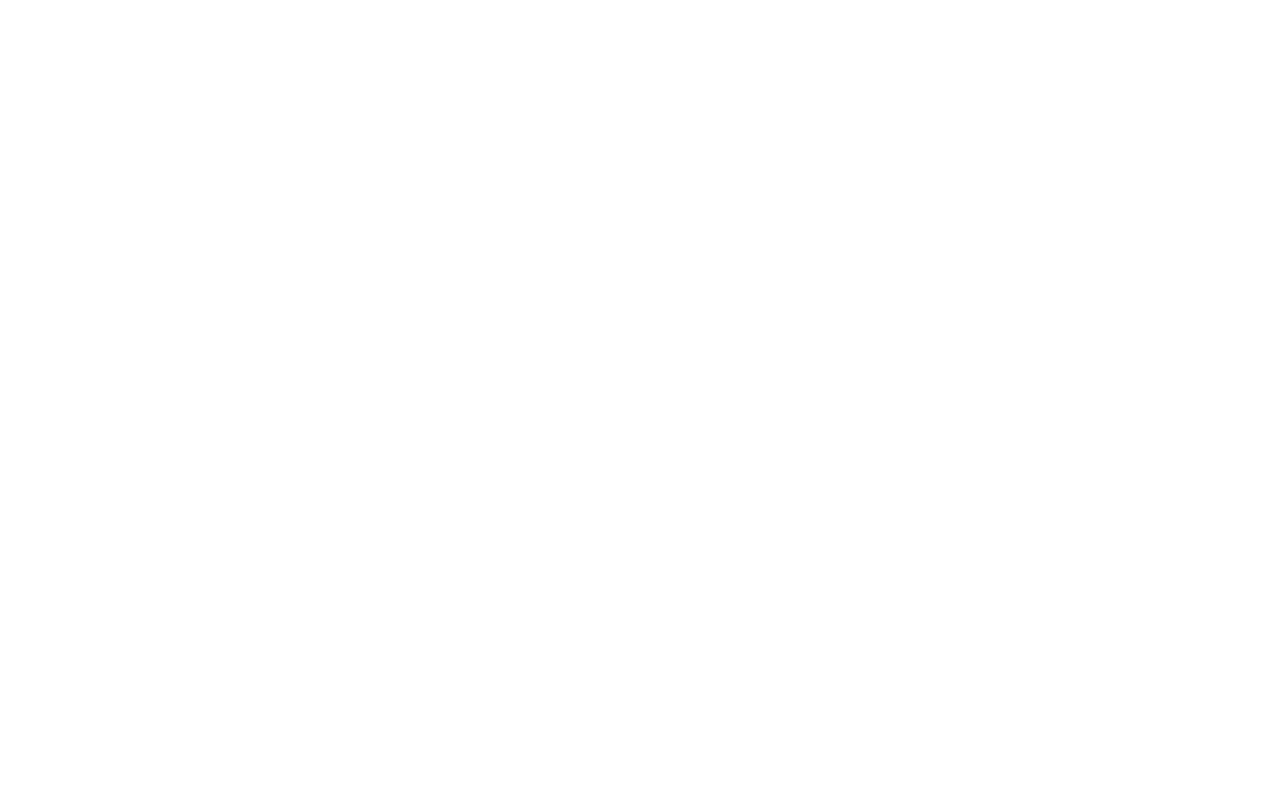
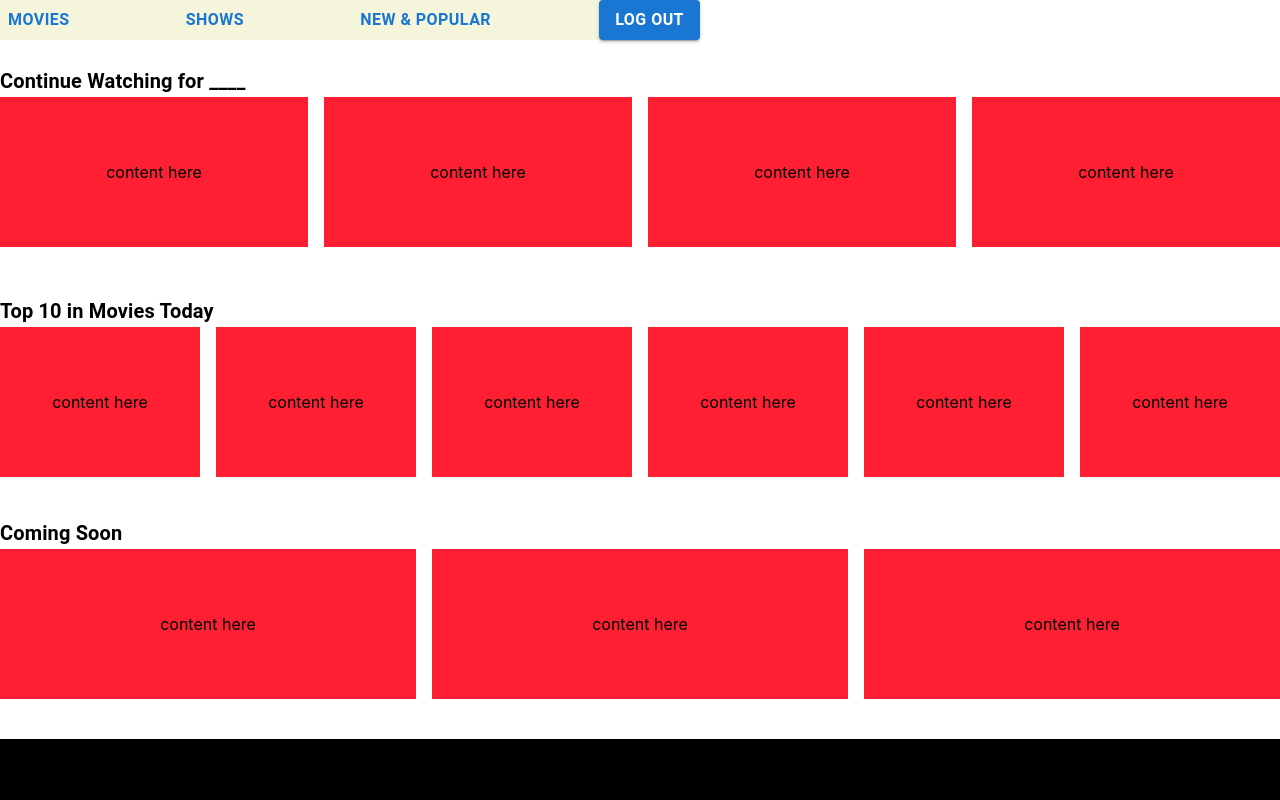
Before and after one commit to richardcolachagua/streaming-site, a React (Create React App) app: page /movies in a window 1280 px wide. Before the commit this address had no page. Shown: the top 800 px of the page. Built offline with nearby package versions, Linux system fonts and the light colour scheme.

Commit message:
"Movie & Show Continous CI/CD"

```diff
--- a/src/App.jsx
+++ b/src/App.jsx
@@ -7,6 +7,7 @@
 import Following from "./frontend/pages/FollowingPage";
 import CreatorDashboard from "./frontend/pages/CreatorDashboard";
 import TrendingPage from "./frontend/pages/TrendingPage";
+import Movies from "./frontend/pages/Movies";
 
 function App() {
   return (
@@ -16,6 +17,7 @@
         <Route path="/login" element={<Login />} />
         <Route path="/signup" element={<SignupPage />} />
         <Route path="/shows" element={<Shows />} />
+        <Route path="/movies" element={<Movies />} />
         <Route path="/following" element={<Following />} />
         <Route path="/creatordashboard" element={<CreatorDashboard />} />
         <Route path="/trending" element={<TrendingPage />} />
--- a/src/frontend/pages/Movies.jsx
+++ b/src/frontend/pages/Movies.jsx
@@ -7,7 +7,9 @@
   return (
     <>
       <Header />
-      <Typography>Continue Watching for ____</Typography>
+      <Typography variant="h6" sx={{ fontWeight: "bold", textAlign: "left" }}>
+        Continue Watching for ____
+      </Typography>
       <Stack
         direction="row"
         spacing={2}
@@ -63,7 +65,9 @@
           content here
         </Box>
       </Stack>
-      <Typography>Top 10 in Movies Today</Typography>
+      <Typography variant="h6" sx={{ fontWeight: "bold", textAlign: "left" }}>
+        Top 10 in Movies Today
+      </Typography>
       <Stack
         direction="row"
         spacing={2}
--- a/src/frontend/pages/Shows.jsx
+++ b/src/frontend/pages/Shows.jsx
@@ -64,7 +64,9 @@
           content here
         </Box>
       </Stack>
-      <Typography>Top 10 in Shows Today</Typography>
+      <Typography variant="h6" sx={{ fontWeight: "bold", textAlign: "left" }}>
+        Top 10 in Shows Today
+      </Typography>
       <Stack
         direction="row"
         spacing={2}
```
